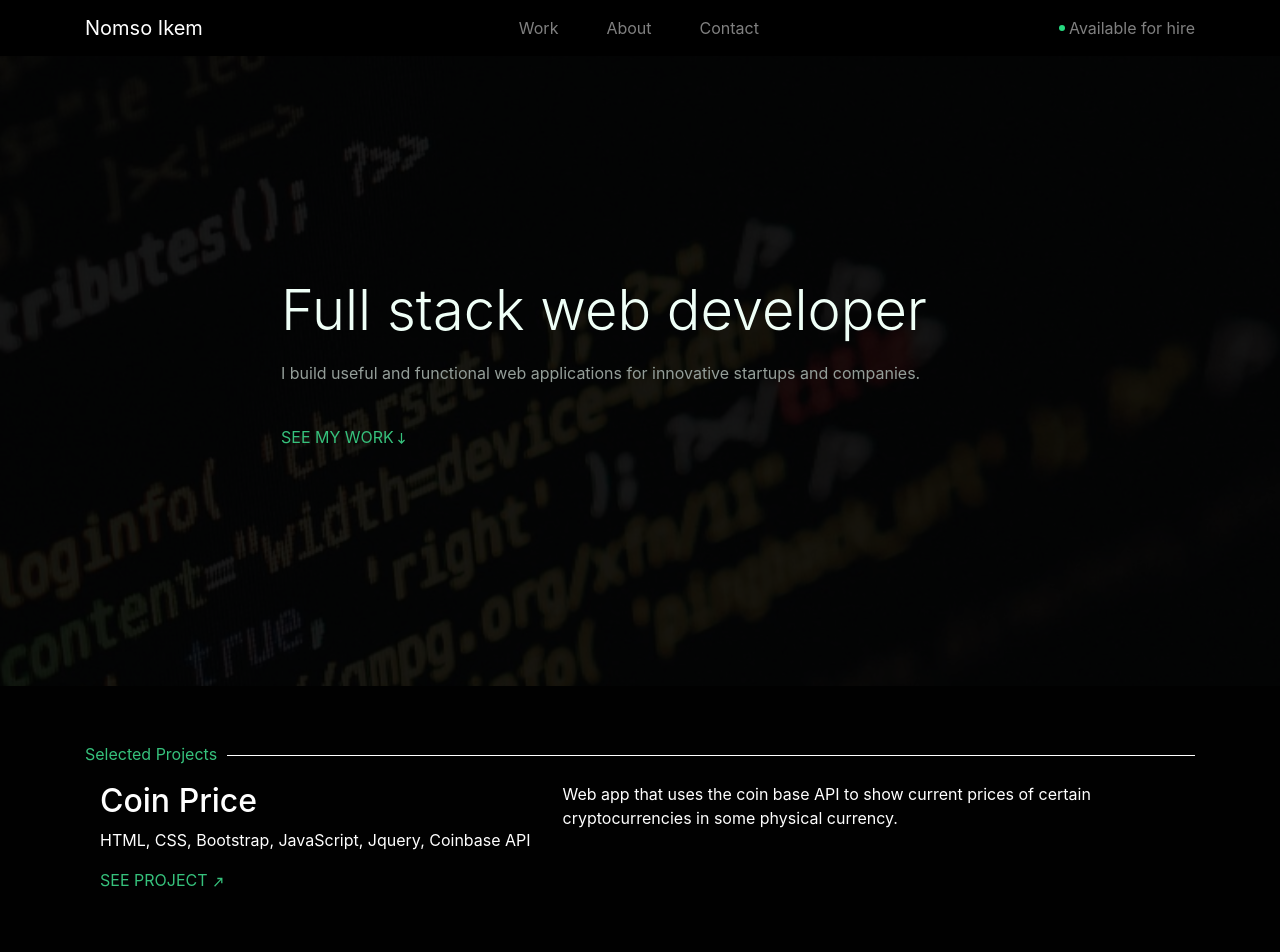
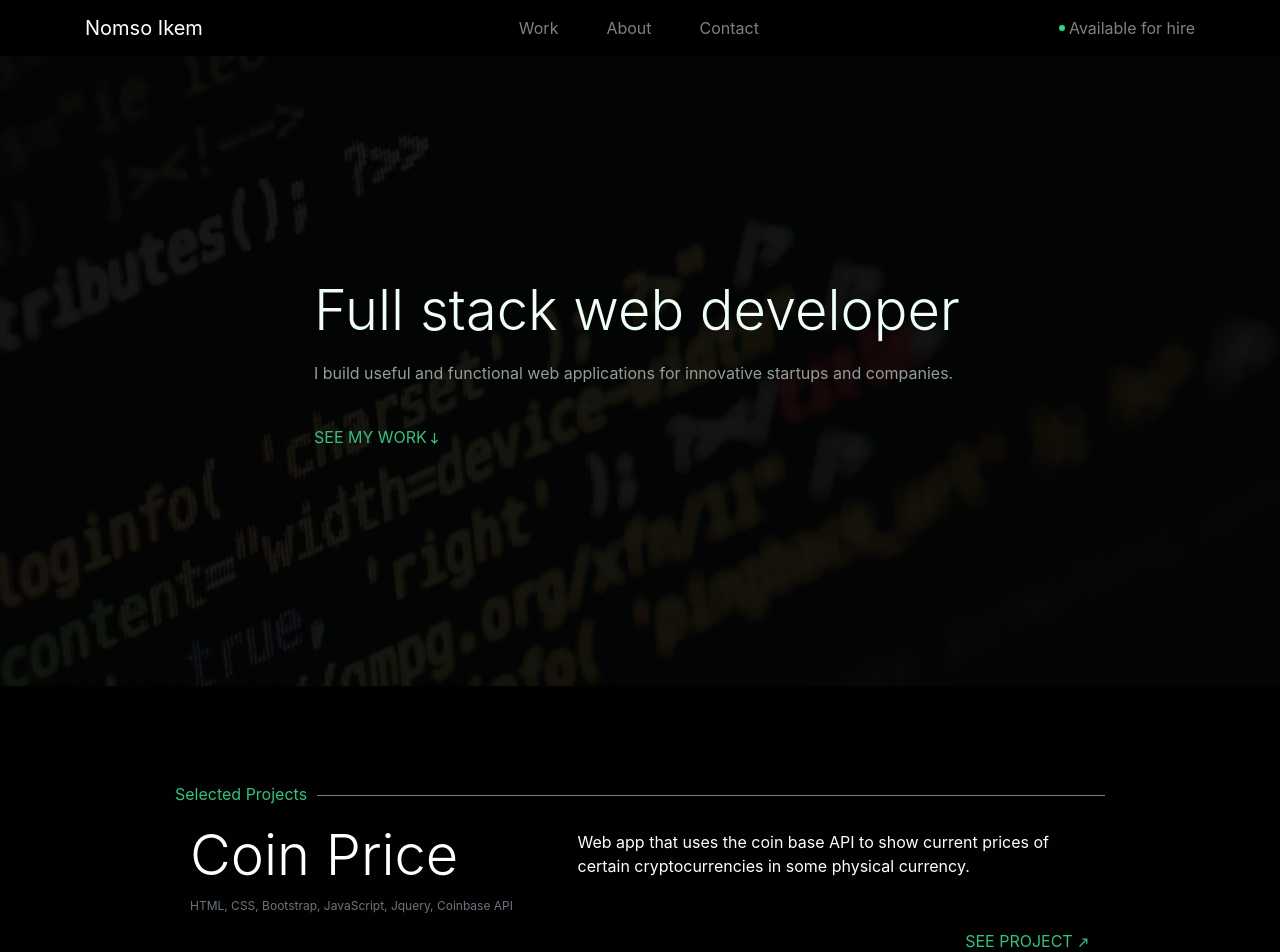
Before and after one commit to swish933/portfolio, a React (Create React App) app: page / in a window 1280 px wide. Shown: the top 952 px of the page. Built offline with nearby package versions, Linux system fonts and the light colour scheme.

Commit message:
Projects component

```diff
--- a/src/components/Intro.js
+++ b/src/components/Intro.js
@@ -8,17 +8,17 @@ const Intro = () => {
 			<div className='layer'>
 				<Container className='hero-text p-4 d-flex' fluid='lg'>
 					<Row className=' align-content-center justify-content-sm-center'>
-						<Col className='mb-3' xs={9} sm={8}>
+						<Col className='mb-3 pl-sm-5' xs={9} sm={8} >
 							<div className='title display-4'>Full stack web developer</div>
 						</Col>
-						<Col className='mb-4' xs={10} sm={8}>
+						<Col className='mb-4 pl-sm-5' xs={10} sm={8} >
 							<p>
 								I build useful and functional web applications for innovative
 								startups and companies.
 							</p>
 						</Col>
-						<Col xs={8}>
-							<p id='work'>
+						<Col className='pl-sm-5' xs={8} >
+							<p id='work-btn'>
 								SEE MY WORK
 								<span className='ml-1'>
 									<Image src='/assets/button-arrow-down.svg' alt='arrow-down' />
--- a/src/components/Project.js
+++ b/src/components/Project.js
@@ -5,25 +5,27 @@ const Project = () => {
 	return (
 		<Container className='Project mt-3'>
 			<Row>
-				<Col xs={12} md={5}>
-					<h2 className='Project-name'>Coin Price</h2>
-					<p className='tech'>
-						HTML, CSS, Bootstrap, JavaScript, Jquery, Coinbase API
+				<Col xs={12} md={6} lg={5}>
+					<div className='Project-name display-4'>Coin Price</div>
+					<p>
+						<sub className='tech text-muted'>
+							HTML, CSS, Bootstrap, JavaScript, Jquery, Coinbase API
+						</sub>
 					</p>
 				</Col>
-				<Col xs={12} md={7}>
-					<p className='description'>
+				<Col xs={12} md={6} lg={7} >
+					<p className='description pt-2'>
 						Web app that uses the coin base API to show current prices of
 						certain cryptocurrencies in some physical currency.
 					</p>
 				</Col>
 			</Row>
 
-			<Row className='d-flex'>
+			<Row>
 				<Col
-					className='justify-content-md-end justify-content-xs-start'
+					className='d-flex justify-content-md-end'
 					xs={12}
-					md={6}>
+					>
 					<p className='text-uppercase project-link'>
 						see project
 						<span className='ml-1'>
@@ -33,7 +35,7 @@ const Project = () => {
 				</Col>
 			</Row>
 
-			<hr style={{ backgroundColor: 'light-gray' }} />
+			<hr style={{ backgroundColor: 'gray' }} />
 		</Container>
 	);
 };
--- a/src/components/Projects.js
+++ b/src/components/Projects.js
@@ -6,8 +6,8 @@ import { Container } from 'react-bootstrap';
 const Projects = () => {
 	return (
 		<div className='Projects pt-5'>
-			<Container className='w-xs-75 w-md-50'>
-				<p className='projects-header mt-2'>Selected Projects</p>
+			<Container className='w-75'>
+				<p className='projects-header mt-5' id='work'>Selected Projects</p>
 				<Works />
 			</Container>
 		</div>
--- a/src/styles/Intro.css
+++ b/src/styles/Intro.css
@@ -16,7 +16,7 @@
 	height: 100%;
 }
 
-#work {
+#work-btn{
 	color: #36c17c;
 }
 
--- a/src/styles/Projects.css
+++ b/src/styles/Projects.css
@@ -18,7 +18,7 @@
 	display: inline-block;
 	content: '';
 	height: 1px;
-	background: white;
+	background: gray;
 	position: absolute;
 	width: 100%;
 	top: 50%;
```
